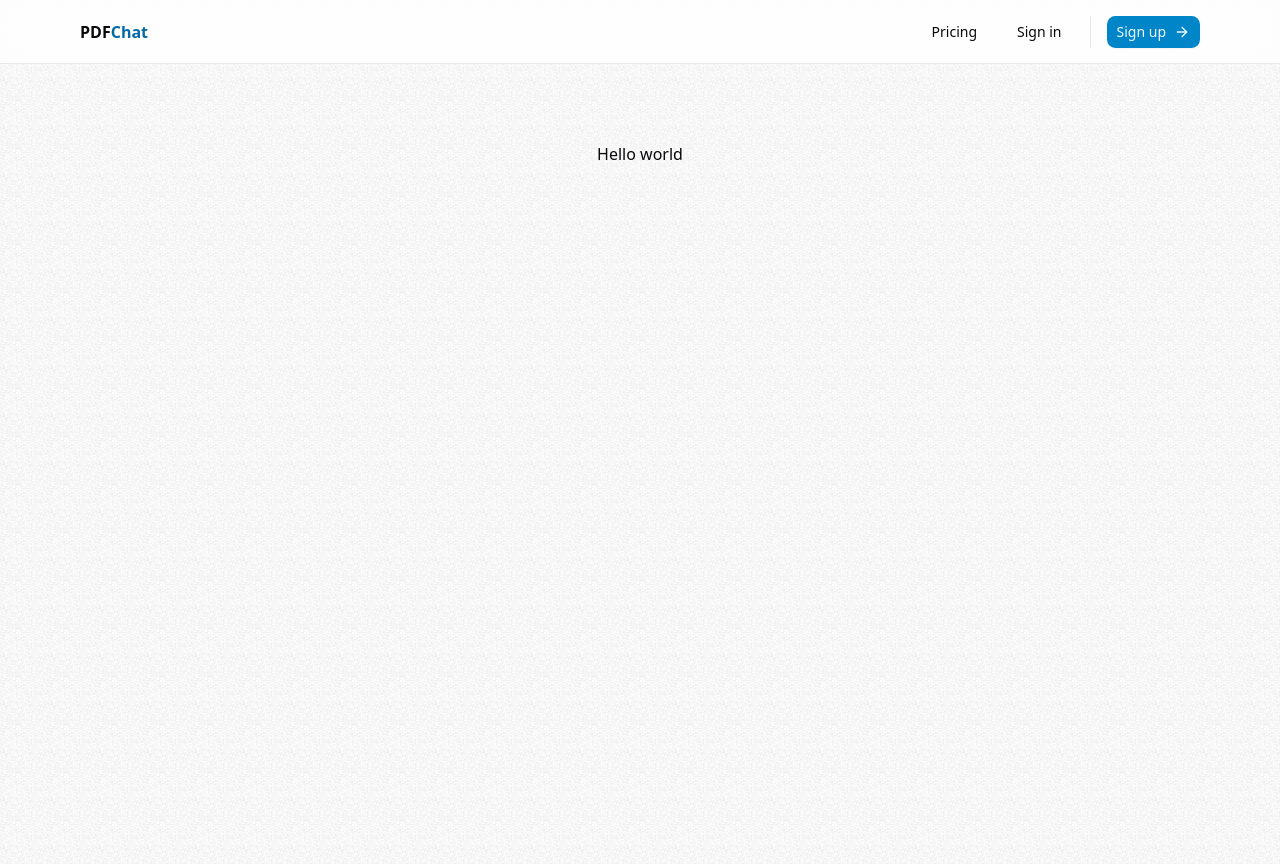
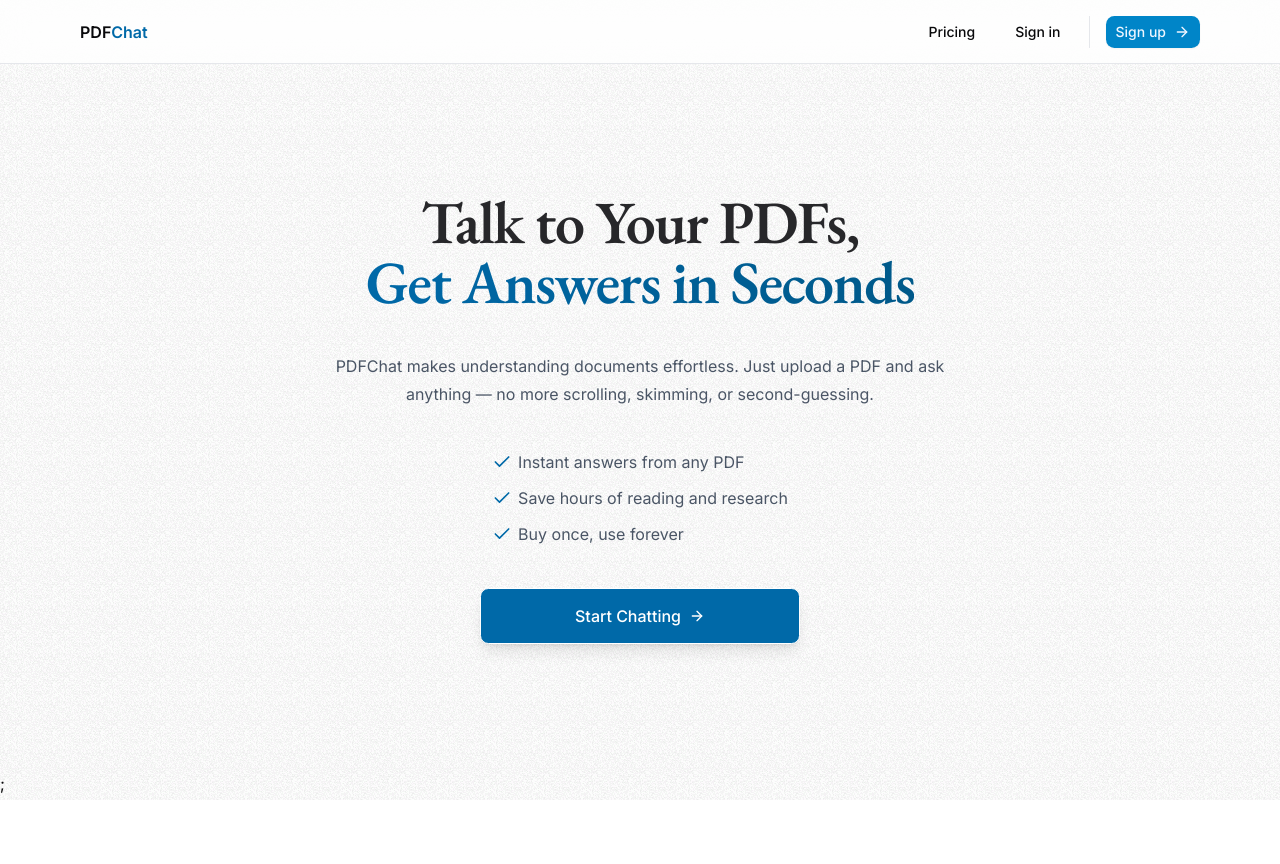
Before and after one commit to akgbytes/pdf-chat, a Next.js app: page / in a window 1280 px wide. After the commit the page ends 800 px from the top, so only its background shows below. Built offline with nearby package versions, Linux system fonts and the light colour scheme.

Commit message:
feat: add hero-section

```diff
--- a/app/layout.tsx
+++ b/app/layout.tsx
@@ -1,15 +1,8 @@
 import type { Metadata } from "next";
-import { Inter } from "next/font/google";
-import { EB_Garamond } from "next/font/google";
 import "./globals.css";
 import { cn } from "@/lib/utils";
 import { Navbar } from "@/components/Navbar";
-
-const inter = Inter({ subsets: ["latin"], variable: "--font-sans" });
-const eb_garamond = EB_Garamond({
-  subsets: ["latin"],
-  variable: "--font-heading",
-});
+import { inter } from "@/lib/fonts";
 
 export const metadata: Metadata = {
   title: "PDFChat",
@@ -23,8 +16,13 @@ export default function RootLayout({
   children: React.ReactNode;
 }>) {
   return (
-    <html lang="en" className={cn(inter.variable, eb_garamond.variable)}>
-      <body className="min-h-[calc(100vh-1px)] flex flex-col font-sans grainy antialiased">
+    <html lang="en">
+      <body
+        className={cn(
+          "min-h-[calc(100vh-1px)] flex flex-col grainy antialiased",
+          inter.className
+        )}
+      >
         <main className="relative flex-1 flex flex-col">
           <Navbar />
           {children}
--- a/app/page.tsx
+++ b/app/page.tsx
@@ -1,7 +1,9 @@
+import HeroSection from "@/components/HeroSection";
+
 export default function Home() {
   return (
-    <div className="font-sans grid grid-rows-[20px_1fr_20px] items-center justify-items-center min-h-screen p-8 pb-20 gap-16 sm:p-20">
-      <h1>Hello world</h1>
-    </div>
+    <>
+      <HeroSection />;
+    </>
   );
 }
--- /dev/null
+++ b/components/HeroSection.tsx
@@ -0,0 +1,53 @@
+import MaxWidthWrapper from "@/components/MaxWidthWrapper";
+import { CustomButton } from "@/components/ui/custom-button";
+import { Heading } from "@/components/ui/heading";
+import { Check } from "lucide-react";
+
+const HeroSection = () => {
+  return (
+    <section className="relative py-24 sm:py-32">
+      <MaxWidthWrapper className="text-center">
+        <div className="relative mx-auto text-center flex flex-col items-center gap-10">
+          <div>
+            <Heading>
+              <span>Talk to Your PDFs,</span>
+              <br />
+              <span className="relative bg-gradient-to-r from-sky-700 to-sky-800 text-transparent bg-clip-text">
+                Get Answers in Seconds
+              </span>
+            </Heading>
+          </div>
+
+          <p className="text-base/7 text-gray-600 max-w-prose text-center text-pretty">
+            PDFChat makes understanding documents effortless. Just upload a PDF
+            and ask anything — no more scrolling, skimming, or second-guessing.
+          </p>
+
+          <ul className="space-y-2 text-base/7 text-gray-600 text-left flex flex-col items-start">
+            {[
+              "Instant answers from any PDF",
+              "Save hours of reading and research",
+              "Buy once, use forever",
+            ].map((item, index) => (
+              <li key={index} className="flex gap-1.5 items-center text-left">
+                <Check className="size-5 shrink-0 text-sky-700" />
+                {item}
+              </li>
+            ))}
+          </ul>
+
+          <div className="w-full max-w-80">
+            <CustomButton
+              href="/sign-up"
+              className="relative z-10 h-14 w-full text-base shadow-lg transition-shadow duration-300 hover:shadow-xl"
+            >
+              Start Chatting
+            </CustomButton>
+          </div>
+        </div>
+      </MaxWidthWrapper>
+    </section>
+  );
+};
+
+export default HeroSection;
--- /dev/null
+++ b/components/ui/custom-button.tsx
@@ -0,0 +1,31 @@
+import { cn } from "@/lib/utils";
+import { ArrowRight } from "lucide-react";
+import Link from "next/link";
+import { AnchorHTMLAttributes } from "react";
+
+interface CustomButtonProps extends AnchorHTMLAttributes<HTMLAnchorElement> {}
+
+export const CustomButton = ({
+  className,
+  children,
+  href,
+  ...props
+}: CustomButtonProps) => {
+  return (
+    <Link
+      href={href ?? "#"}
+      className={cn(
+        "group relative flex transform items-center justify-center gap-2 overflow-hidden whitespace-nowrap rounded-md border border-white bg-sky-700 px-8 text-base/7 font-medium text-white transition-all duration-300 hover:ring-2 hover:ring-sky-700 hover:ring-offset-2 focus:outline-none focus:ring-2 focus:ring-offset-2",
+        className
+      )}
+      {...props}
+    >
+      <span className="relative z-10 flex items-center gap-2">
+        {children}
+        <ArrowRight className="size-4 shrink-0 text-white transition-transform duration-300 ease-in-out group-hover:translate-x-[2px]" />
+      </span>
+
+      <div className="ease-[cubic-bezier(0.19,1,0.22,1)] absolute -left-[75px] -top-[50px] -z-10 h-[155px] w-8 rotate-[35deg] bg-white opacity-20 transition-all duration-500 group-hover:left-[120%]" />
+    </Link>
+  );
+};
--- /dev/null
+++ b/components/ui/heading.tsx
@@ -0,0 +1,22 @@
+import { eb_garamond } from "@/lib/fonts";
+import { cn } from "@/lib/utils";
+import { HTMLAttributes, ReactNode } from "react";
+
+interface HeadingProps extends HTMLAttributes<HTMLHeadingElement> {
+  children?: ReactNode;
+}
+
+export const Heading = ({ children, className, ...props }: HeadingProps) => {
+  return (
+    <h1
+      className={cn(
+        "text-5xl sm:text-6xl text-pretty font-semibold tracking-tight text-zinc-800",
+        className,
+        eb_garamond.className
+      )}
+      {...props}
+    >
+      {children}
+    </h1>
+  );
+};
--- /dev/null
+++ b/lib/fonts.ts
@@ -0,0 +1,4 @@
+import { Inter, EB_Garamond } from "next/font/google";
+
+export const inter = Inter({ subsets: ["latin"] });
+export const eb_garamond = EB_Garamond({ subsets: ["latin"] });
```
